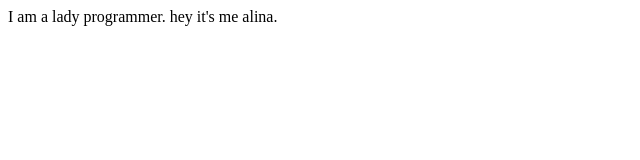
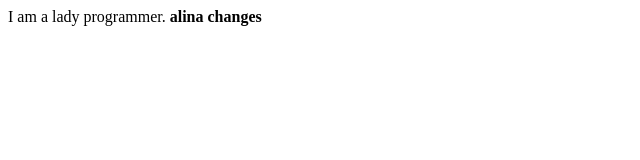
Before and after one commit to Kritikhanal/assignment1, a plain HTML site: page index.html in a window 1280 px wide. Shown: the full height of the page, 0-640 px from the left. Drawn offline with Linux system fonts and the light colour scheme.

Commit message:
alina changes

```diff
--- a/index.html
+++ b/index.html
@@ -8,6 +8,6 @@
 </head>
 <body>
     I am a lady programmer.
-    hey it's me alina.
+    <b>alina changes</b>
 </body>
 </html>
```
